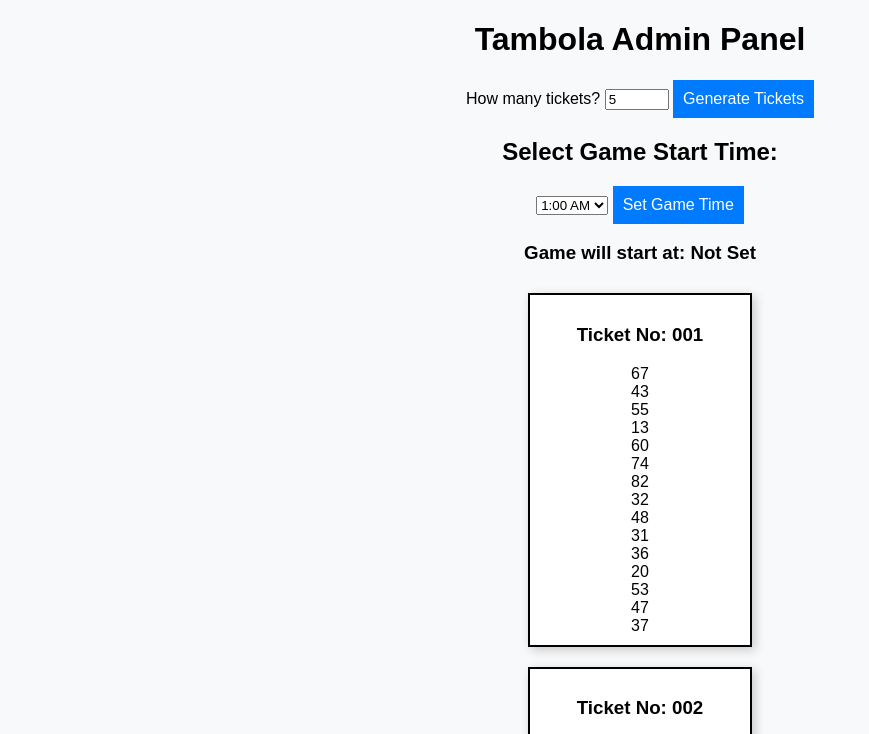
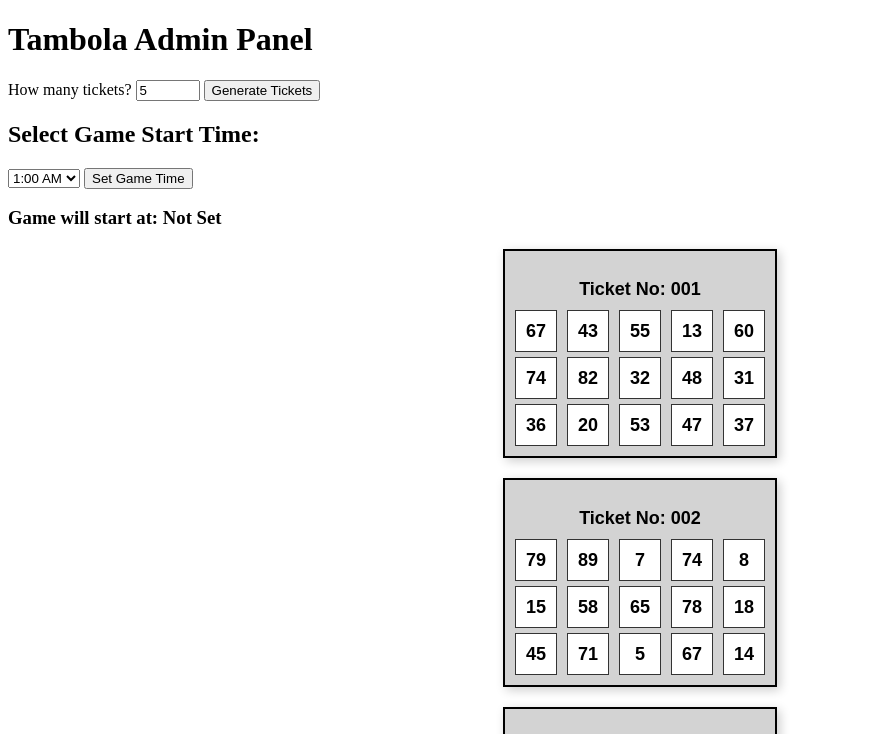
Before and after one commit to Bhimneopane/Tambolaonline, a plain HTML site: page index.html in a window 1280 px wide. Both pictures are taken after typing "5" into the empty fields and a click on the button "Generate Tickets". Shown: the top 734 px of the page, without its empty margins (0-869 px from the left). Drawn offline with Linux system fonts and the light colour scheme.

Commit message:
Update style.css

```diff
--- a/style.css
+++ b/style.css
@@ -1,46 +1,38 @@
-body {
-    font-family: Arial, sans-serif;
-    text-align: center;
-    background-color: #f8f9fa;
-}
-
-button {
-    padding: 10px;
-    font-size: 16px;
-    background-color: #007bff;
-    color: white;
-    border: none;
-    cursor: pointer;
-}
-
-button:hover {
-    background-color: #0056b3;
-}
-
-#ticketsContainer {
-    display: flex;
-    flex-direction: column;
-    align-items: center;
-}
-
 .ticket {
-    width: 200px;
-    background-color: #ffffff;
+    width: 250px;
+    background-color: #d3d3d3;
     border: 2px solid black;
     padding: 10px;
     text-align: center;
-    margin: 10px 0;
+    margin: 20px auto;
     box-shadow: 3px 3px 10px rgba(0, 0, 0, 0.2);
+    font-family: Arial, sans-serif;
 }
 
-.number {
-    display: inline-block;
-    width: 30px;
-    height: 30px;
+.ticket h3 {
+    margin-bottom: 10px;
+    font-size: 18px;
+}
+
+.ticket-grid {
+    display: flex;
+    flex-direction: column;
+    gap: 5px;
+}
+
+.ticket-row {
+    display: flex;
+    justify-content: center;
+    gap: 10px;
+}
+
+.number-box {
+    width: 40px;
+    height: 40px;
     text-align: center;
-    line-height: 30px;
+    line-height: 40px;
+    font-size: 18px;
+    font-weight: bold;
     border: 1px solid #333;
-    margin: 2px;
-    font-weight: bold;
-    background-color: #ffcc00;
+    background-color: #ffffff;
 }
```
